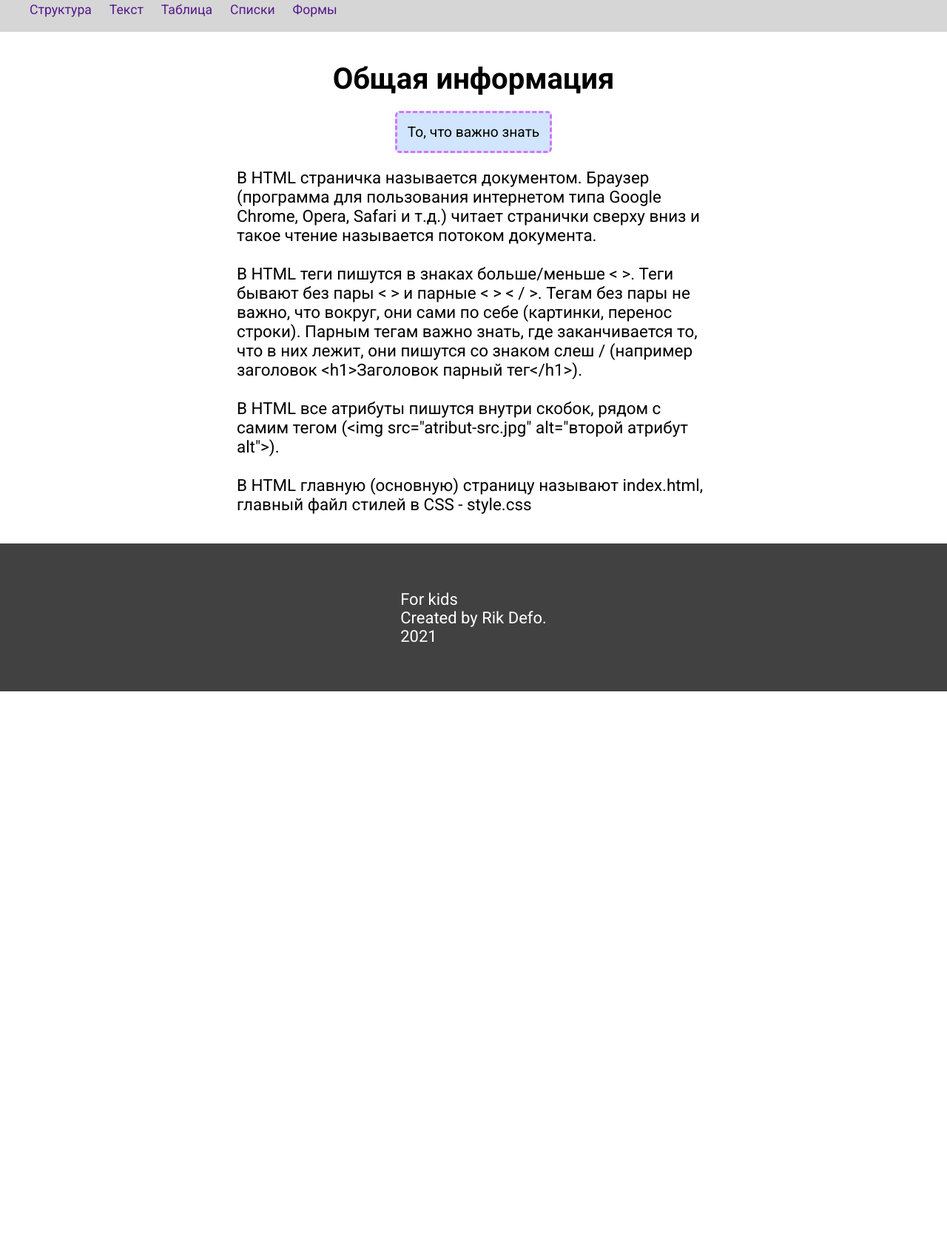
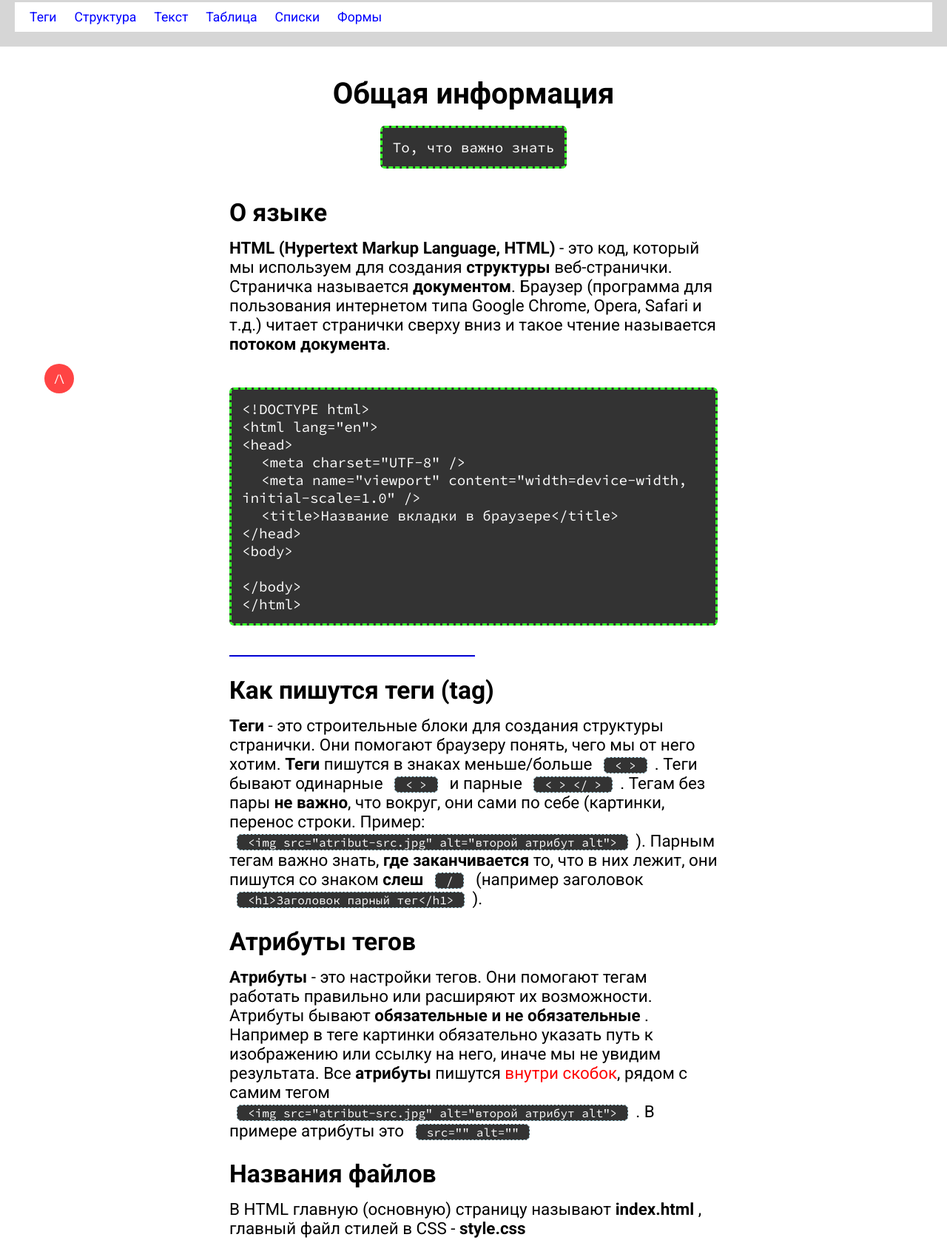
Before and after one commit to rikdefo/frontbase, a plain HTML site: page pages/html-enc.html in a window 1280 px wide. Shown: the part 208-1885 px from the top of the page at 74% size. Before the commit the page ends 1143 px from the top, so only its background shows below. Drawn offline with Linux system fonts and the light colour scheme.

Commit message:
Добавили тегов и описание HTML

```diff
--- a/adaptive.css
+++ b/adaptive.css
@@ -1,3 +1,9 @@
+@media screen and (max-width: 712px) {
+  .content-area {
+    min-width: 460px;
+  }
+}
+
 @media screen and (max-width: 512px) {
   .help-links {
     flex-flow: column;
--- a/pages/html-enc.html
+++ b/pages/html-enc.html
@@ -4,12 +4,17 @@
     <meta charset="UTF-8" />
     <meta name="viewport" content="width=device-width, initial-scale=1.0" />
     <title>HTML | Справочник | Frontbase</title>
-    <link rel="shortcut icon" href="favicon.ico" type="image/x-icon" />
+    <link rel="shortcut icon" href="../favicon.ico" type="image/x-icon" />
     <link rel="stylesheet" href="../style.css" />
     <link rel="stylesheet" href="../adaptive.css" />
     <link rel="preconnect" href="https://fonts.gstatic.com" />
     <link
       href="https://fonts.googleapis.com/css2?family=Roboto:wght@300;400;500;700&display=swap"
+      rel="stylesheet"
+    />
+    <link rel="preconnect" href="https://fonts.gstatic.com" />
+    <link
+      href="https://fonts.googleapis.com/css2?family=Source+Code+Pro:wght@300;400&display=swap"
       rel="stylesheet"
     />
   </head>
@@ -19,12 +24,12 @@
         <a href="../index.html">Главная</a>
         <a href="https://hwschool.online/" target="_blank">Учиться</a>
         <a href="../pages/about.html">Привет!</a>
-        <!-- <a href="pages/way.html">Ветки</a> -->
       </nav>
       <div class="way-title hello-banner">
         <h1>HTML. Главная. Описание языка</h1>
       </div>
       <div class="sub-categories">
+        <a href="html/tags.html">Теги</a>
         <a href="">Структура</a>
         <a href="">Текст</a>
         <a href="">Таблица</a>
@@ -35,31 +40,71 @@
         <h1>Общая информация</h1>
         <span class="code-block"> То, что важно знать </span>
         <div class="content-area">
+          <h2 class="h-two-title">О языке</h2>
           <p>
-            В HTML страничка называется документом. Браузер (программа для
-            пользования интернетом типа Google Chrome, Opera, Safari и т.д.)
-            читает странички сверху вниз и такое чтение называется потоком
-            документа.
+            <b>HTML (Hypertext Markup Language, HTML)</b> - это код, который мы
+            используем для создания <b>структуры</b> веб-странички. Страничка
+            называется <b>документом</b>. Браузер (программа для пользования
+            интернетом типа Google Chrome, Opera, Safari и т.д.) читает
+            странички сверху вниз и такое чтение называется
+            <b>потоком документа</b>.
           </p>
           <br />
+          <span class="code-block">
+            &lt;!DOCTYPE html&gt;<br />
+            &lt;html lang="en"&gt;<br />
+            &lt;head&gt;<br />
+            <span class="tabs"></span>&lt;meta charset="UTF-8" /&gt;<br />
+            <span class="tabs"></span>&lt;meta name="viewport"
+            content="width=device-width, initial-scale=1.0" /&gt;<br />
+            <span class="tabs"></span>&lt;title&gt;Название вкладки в
+            браузере&lt;/title&gt;<br />
+            &lt;/head&gt;<br />
+            &lt;body&gt;<br /><br />&lt;/body&gt; <br />&lt;/html&gt;
+          </span>
+          <hr />
+          <br />
+          <h2 class="h-two-title">Как пишутся теги (tag)</h2>
           <p>
-            В HTML теги пишутся в знаках больше/меньше &lt; &gt;. Теги бывают
-            без пары &lt; &gt; и парные &lt; &gt; &lt; / &gt;. Тегам без пары не
-            важно, что вокруг, они сами по себе (картинки, перенос строки).
-            Парным тегам важно знать, где заканчивается то, что в них лежит, они
-            пишутся со знаком слеш / (например заголовок &lt;h1&gt;Заголовок
-            парный тег&lt;/h1&gt;).
+            <b>Теги</b> - это строительные блоки для создания структуры
+            странички. Они помогают браузеру понять, чего мы от него хотим.
+            <b>Теги</b> пишутся в знаках меньше/больше
+            <span class="code-block-inline">&lt; &gt;</span>. Теги бывают
+            одинарные <span class="code-block-inline">&lt; &gt;</span> и парные
+            <span class="code-block-inline">&lt; &gt; &lt;/ &gt;</span>. Тегам
+            без пары <b>не важно</b>, что вокруг, они сами по себе (картинки,
+            перенос строки. Пример:
+            <span class="code-block-inline"
+              >&lt;img src=&quot;atribut-src.jpg&quot; alt=&quot;второй атрибут
+              alt&quot;&gt;</span
+            >). Парным тегам важно знать, <b>где заканчивается</b> то, что в них
+            лежит, они пишутся со знаком <b>слеш</b>
+            <span class="code-block-inline">/</span> (например заголовок
+            <span class="code-block-inline"
+              >&lt;h1&gt;Заголовок парный тег&lt;/h1&gt;</span
+            >).
           </p>
           <br />
+          <h2 class="h-two-title">Атрибуты тегов</h2>
           <p>
-            В HTML все атрибуты пишутся внутри скобок, рядом с самим тегом
-            (&lt;img src=&quot;atribut-src.jpg&quot; alt=&quot;второй атрибут
-            alt&quot;&gt;).
+            <b>Атрибуты</b> - это настройки тегов. Они помогают тегам работать
+            правильно или расширяют их возможности. Атрибуты бывают
+            <b>обязательные и не обязательные</b>
+            . Например в теге картинки обязательно указать путь к изображению
+            или ссылку на него, иначе мы не увидим результата. Все
+            <b>атрибуты</b> пишутся <span class="warning">внутри скобок</span>,
+            рядом с самим тегом
+            <span class="code-block-inline"
+              >&lt;img src=&quot;atribut-src.jpg&quot; alt=&quot;второй атрибут
+              alt&quot;&gt;</span
+            >. В примере атрибуты это
+            <span class="code-block-inline">src="" alt=""</span>
           </p>
           <br />
+          <h2 class="h-two-title">Названия файлов</h2>
           <p>
-            В HTML главную (основную) страницу называют index.html, главный файл
-            стилей в CSS - style.css
+            В HTML главную (основную) страницу называют <b>index.html</b> ,
+            главный файл стилей в CSS - <b>style.css</b>
           </p>
         </div>
       </div>
@@ -68,6 +113,7 @@
         Created by Rik Defo. <br />
         2021
       </footer>
+      <a href="#top"><div class="top">/\</div></a>
     </main>
   </body>
 </html>
--- a/style.css
+++ b/style.css
@@ -9,8 +9,12 @@ h1 {
     font-size: 2.5em;
 }
 
-.active {
-    color: green;
+.h-two-title {
+    margin-bottom: 15px;
+}
+
+.h-two-top {
+    margin-top: 40px;
 }
 
 main {
@@ -216,12 +220,21 @@ nav a:hover {
 }
 
 .sub-categories {
+    background-color: rgb(255, 255, 255);
+    position: sticky;
+    top: 64px;
+    padding: 10px 0;
     margin: 20px;
 }
 
 .sub-categories a {
     margin-left: 20px;
     font-size: 1.1rem;
+    color: blue;
+}
+
+.sub-categories a:hover {
+    border-bottom: 2px solid rgb(255, 187, 0);
 }
 
 .cat-information {
@@ -234,6 +247,7 @@ nav a:hover {
 
 .content-area {
     width: 50vw;
+    min-width: 660px;
     font-size: 1.4rem;
 }
 
@@ -251,11 +265,61 @@ footer {
 /* SPAN */
 .code-block {
     display: inline-block;
-    background-color: rgb(209, 229, 255);
+    background-color: rgb(51, 51, 51);
+    color: #fff;
     border-radius: 6px;
     border-style: dashed;
-    border-color: #d473fb;
+    border-color: #39ff2b;
     padding: 14px;
-    margin: 20px;
+    margin: 20px 0 40px 0;
     font-size: 1.2rem;
+    font-family: 'Source Code Pro', monospace;
 }
+
+.code-block-inline {
+    display: inline-block;
+    background-color: rgb(51, 51, 51);
+    color: #fff;
+    border-radius: 6px;
+    border: 1px dashed lightblue;
+    padding: 0 14px;
+    margin: 0 10px;
+    font-size: 1rem;
+    font-family: 'Source Code Pro', monospace;
+}
+
+.tabs {
+    display: inline-block;
+    width: 26px;
+}
+
+hr {
+    width: 50%;
+    border-color: blue;
+}
+
+.warning {
+    color: red;
+}
+
+.active {
+    color: green;
+}
+
+.sub-categories .active {
+    color: green;
+}
+
+.top {
+    width: 40px;
+    height: 40px;
+    background-color: rgb(255, 68, 68);
+    border-radius: 20px;
+    position: fixed;
+    left: 60px;
+    bottom: 60px;
+    display: flex;
+    justify-content: center;
+    align-items: center;
+    color: #fff;
+}
```
Also changed, not shown: pages/html/tags.html (added, +104 -0 lines).
